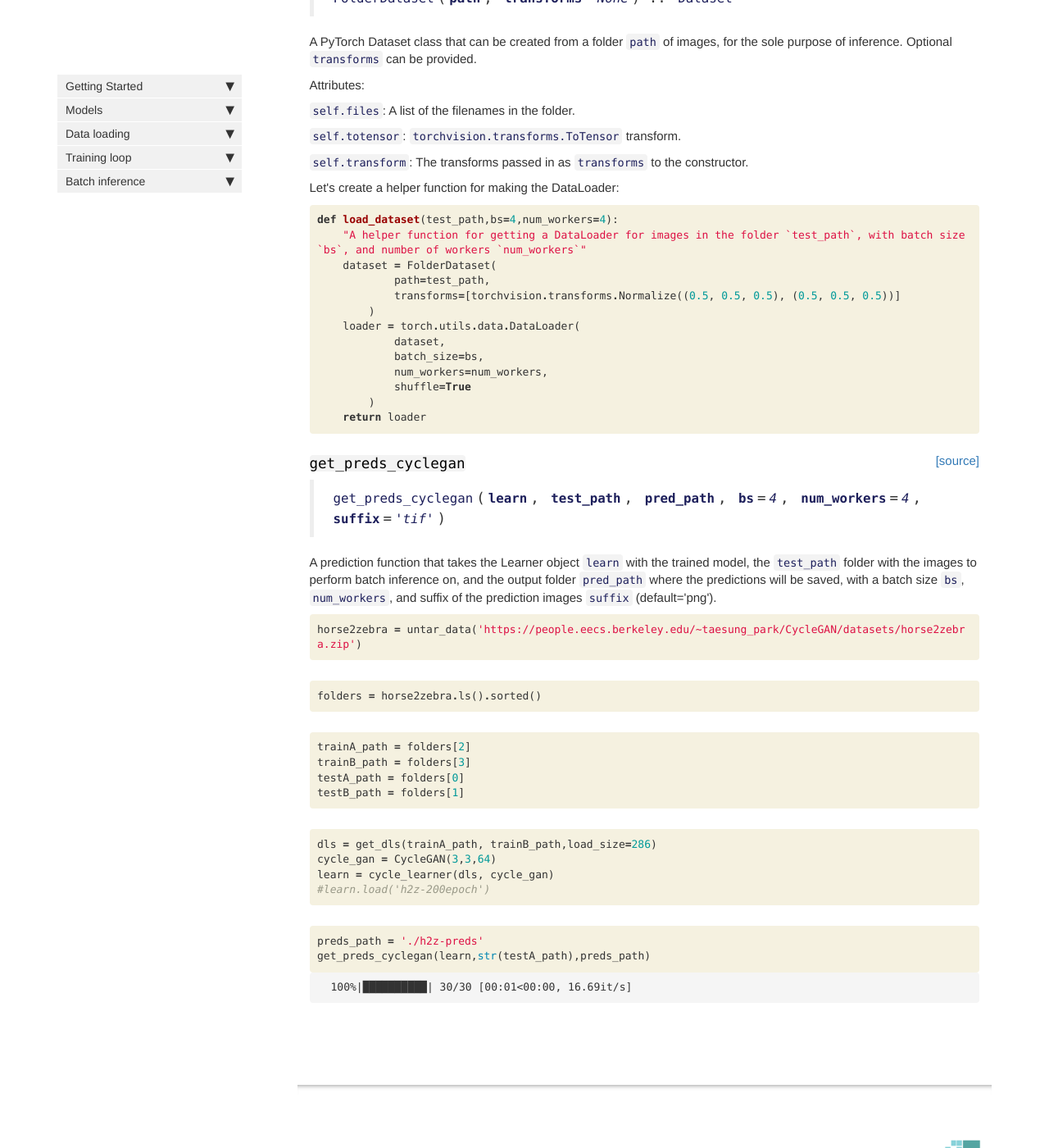
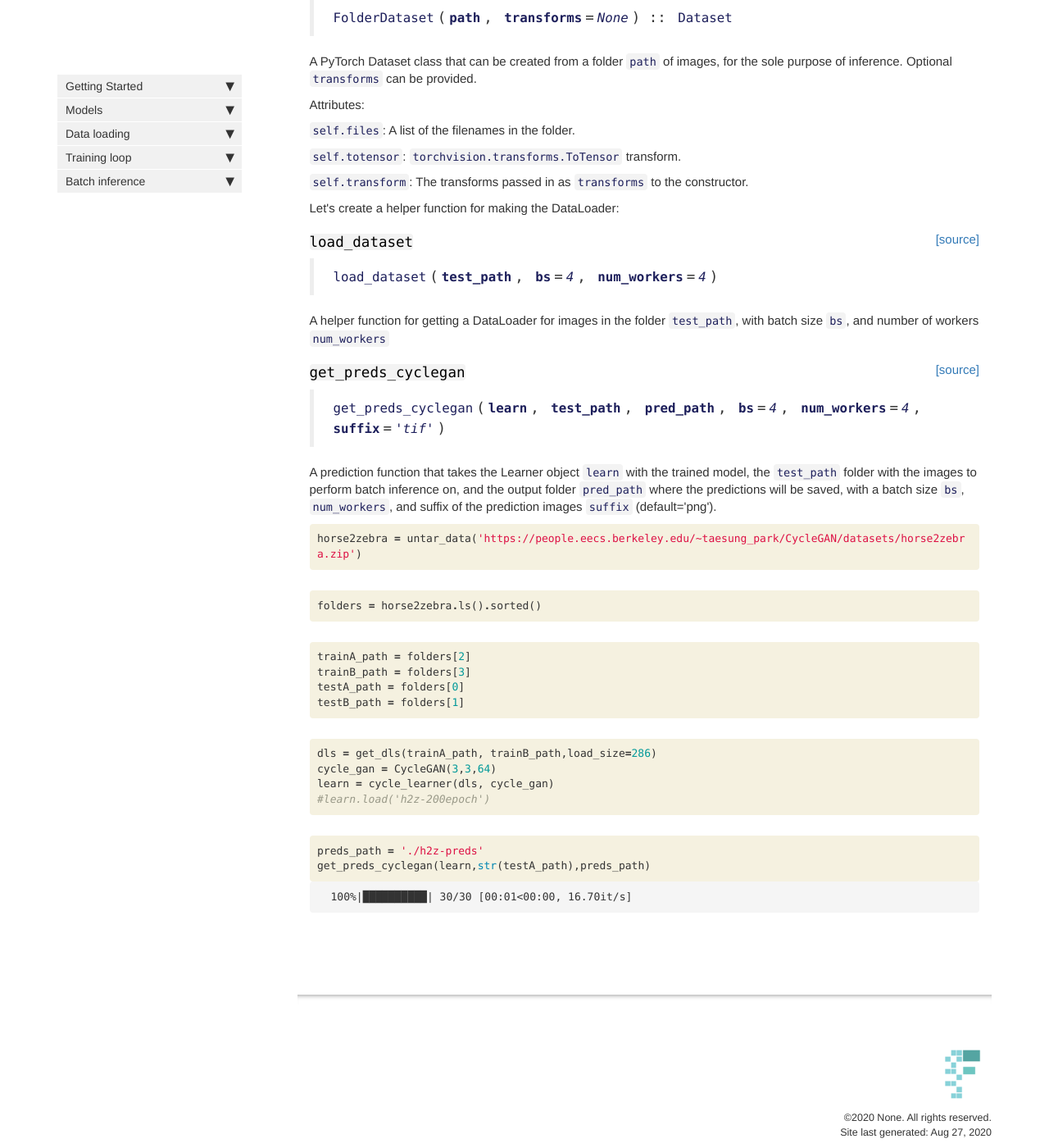
Before and after one commit to tmabraham/UPIT, a Jekyll site: the page built from docs/inference.cyclegan.html, in a window 1280 px wide and 1400 px high, scrolled down 566 px. Shown: the whole window at 82% size. Built offline with Jekyll 4.4.1, drawn with Linux system fonts in a browser that asks for light colours; nearby versions of some CDN libraries; comment, search, counter and statistics services are not loaded.

Commit message:
Forgot to export load_dataset, done now

```diff
--- a/docs/inference.cyclegan.html
+++ b/docs/inference.cyclegan.html
@@ -96,26 +96,29 @@ can be provided.</p>
     {% raw %}
 
 <div class="cell border-box-sizing code_cell rendered">
-<div class="input">
 
-<div class="inner_cell">
-    <div class="input_area">
-<div class=" highlight hl-ipython3"><pre><span></span><span class="k">def</span> <span class="nf">load_dataset</span><span class="p">(</span><span class="n">test_path</span><span class="p">,</span><span class="n">bs</span><span class="o">=</span><span class="mi">4</span><span class="p">,</span><span class="n">num_workers</span><span class="o">=</span><span class="mi">4</span><span class="p">):</span>
-    <span class="s2">&quot;A helper function for getting a DataLoader for images in the folder `test_path`, with batch size `bs`, and number of workers `num_workers`&quot;</span>
-    <span class="n">dataset</span> <span class="o">=</span> <span class="n">FolderDataset</span><span class="p">(</span>
-            <span class="n">path</span><span class="o">=</span><span class="n">test_path</span><span class="p">,</span>
-            <span class="n">transforms</span><span class="o">=</span><span class="p">[</span><span class="n">torchvision</span><span class="o">.</span><span class="n">transforms</span><span class="o">.</span><span class="n">Normalize</span><span class="p">((</span><span class="mf">0.5</span><span class="p">,</span> <span class="mf">0.5</span><span class="p">,</span> <span class="mf">0.5</span><span class="p">),</span> <span class="p">(</span><span class="mf">0.5</span><span class="p">,</span> <span class="mf">0.5</span><span class="p">,</span> <span class="mf">0.5</span><span class="p">))]</span>
-        <span class="p">)</span>
-    <span class="n">loader</span> <span class="o">=</span> <span class="n">torch</span><span class="o">.</span><span class="n">utils</span><span class="o">.</span><span class="n">data</span><span class="o">.</span><span class="n">DataLoader</span><span class="p">(</span>
-            <span class="n">dataset</span><span class="p">,</span>
-            <span class="n">batch_size</span><span class="o">=</span><span class="n">bs</span><span class="p">,</span>
-            <span class="n">num_workers</span><span class="o">=</span><span class="n">num_workers</span><span class="p">,</span>
-            <span class="n">shuffle</span><span class="o">=</span><span class="kc">True</span>
-        <span class="p">)</span>
-    <span class="k">return</span> <span class="n">loader</span>
-</pre></div>
+</div>
+    {% endraw %}
 
-    </div>
+    {% raw %}
+
+<div class="cell border-box-sizing code_cell rendered">
+
+<div class="output_wrapper">
+<div class="output">
+
+<div class="output_area">
+
+
+<div class="output_markdown rendered_html output_subarea ">
+<h3 id="load_dataset" class="doc_header"><code>load_dataset</code><a href="https://github.com/tmabraham/UPIT/tree/master/upit/inference/cyclegan.py#L48" class="source_link" style="float:right">[source]</a></h3><blockquote><p><code>load_dataset</code>(<strong><code>test_path</code></strong>, <strong><code>bs</code></strong>=<em><code>4</code></em>, <strong><code>num_workers</code></strong>=<em><code>4</code></em>)</p>
+</blockquote>
+<p>A helper function for getting a DataLoader for images in the folder <code>test_path</code>, with batch size <code>bs</code>, and number of workers <code>num_workers</code></p>
+
+</div>
+
+</div>
+
 </div>
 </div>
 
@@ -140,7 +143,7 @@ can be provided.</p>
 
 
 <div class="output_markdown rendered_html output_subarea ">
-<h3 id="get_preds_cyclegan" class="doc_header"><code>get_preds_cyclegan</code><a href="https://github.com/tmabraham/UPIT/tree/master/upit/inference/cyclegan.py#L48" class="source_link" style="float:right">[source]</a></h3><blockquote><p><code>get_preds_cyclegan</code>(<strong><code>learn</code></strong>, <strong><code>test_path</code></strong>, <strong><code>pred_path</code></strong>, <strong><code>bs</code></strong>=<em><code>4</code></em>, <strong><code>num_workers</code></strong>=<em><code>4</code></em>, <strong><code>suffix</code></strong>=<em><code>'tif'</code></em>)</p>
+<h3 id="get_preds_cyclegan" class="doc_header"><code>get_preds_cyclegan</code><a href="https://github.com/tmabraham/UPIT/tree/master/upit/inference/cyclegan.py#L63" class="source_link" style="float:right">[source]</a></h3><blockquote><p><code>get_preds_cyclegan</code>(<strong><code>learn</code></strong>, <strong><code>test_path</code></strong>, <strong><code>pred_path</code></strong>, <strong><code>bs</code></strong>=<em><code>4</code></em>, <strong><code>num_workers</code></strong>=<em><code>4</code></em>, <strong><code>suffix</code></strong>=<em><code>'tif'</code></em>)</p>
 </blockquote>
 <p>A prediction function that takes the Learner object <code>learn</code> with the trained model, the <code>test_path</code> folder with the images to perform
 batch inference on, and the output folder <code>pred_path</code> where the predictions will be saved, with a batch size <code>bs</code>, <code>num_workers</code>,
@@ -251,7 +254,7 @@ and suffix of the prediction images <code>suffix</code> (default='png').</p>
 <div class="output_area">
 
 <div class="output_subarea output_stream output_stderr output_text">
-<pre>100%|██████████| 30/30 [00:01&lt;00:00, 16.69it/s]
+<pre>100%|██████████| 30/30 [00:01&lt;00:00, 16.70it/s]
 </pre>
 </div>
 </div>
--- a/upit/_nbdev.py
+++ b/upit/_nbdev.py
@@ -33,6 +33,7 @@ index = {"convT_norm_relu": "01_models.cyclegan.ipynb",
          "Learner.fit_flat_lin": "03_train.cyclegan.ipynb",
          "cycle_learner": "03_train.cyclegan.ipynb",
          "FolderDataset": "04_inference.cyclegan.ipynb",
+         "load_dataset": "04_inference.cyclegan.ipynb",
          "get_preds_cyclegan": "04_inference.cyclegan.ipynb"}
 
 modules = ["models/cyclegan.py",
```
Also changed, not shown: 2 other files.
